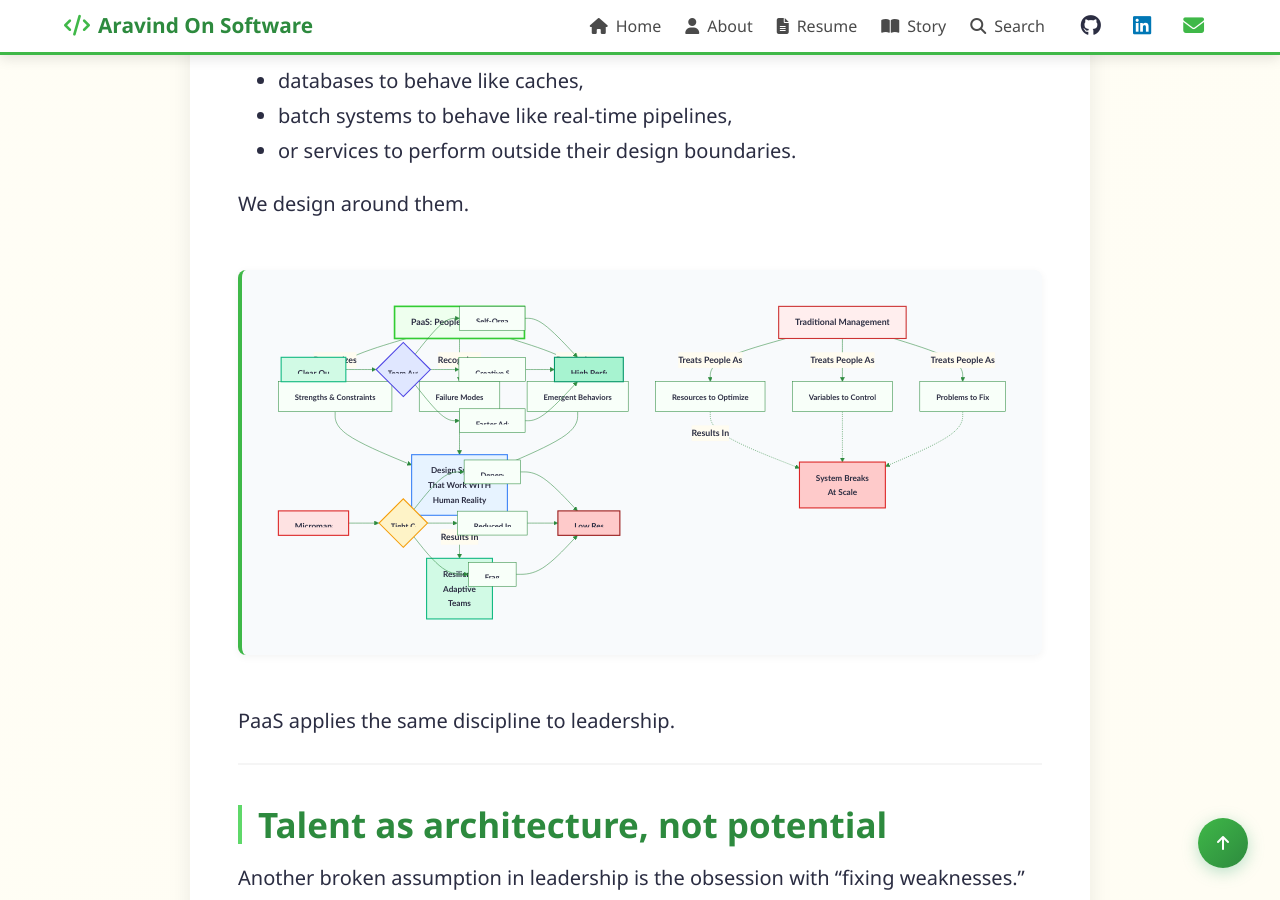
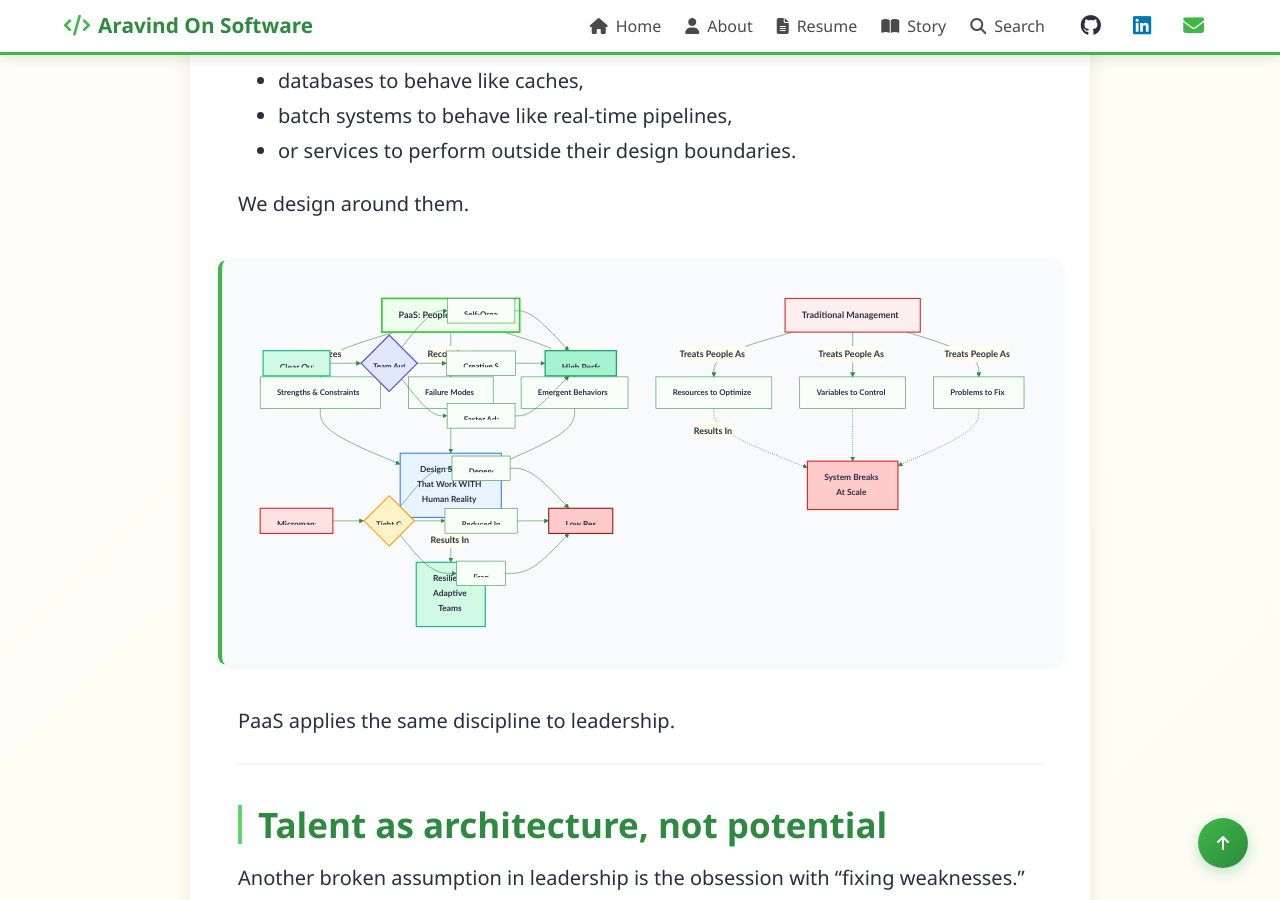
Before and after one commit to aravind666/aravind666.github.io, a Jekyll site: the page built from _posts/2026-02-06-people-as-a-system-intro.md, in a window 1280 px wide and 900 px high, scrolled down 2223 px. Built offline with Jekyll 4.4.1, drawn with Linux system fonts in a browser that asks for light colours.

Commit message:
Update image scale

```diff
--- a/_posts/2026-02-06-people-as-a-system-intro.md
+++ b/_posts/2026-02-06-people-as-a-system-intro.md
@@ -63,7 +63,7 @@ In engineering, we don’t demand:
 We design around them.
 
 
-<div class="mermaid" style="background: #f8fafc; padding: 2rem; border-radius: 8px; margin: 3rem 0;">
+<div class="mermaid" style="background: #f8fafc; padding: 2rem; border-radius: 8px; margin: 3rem 0; transform: scale(1.05); transform-origin: center;">
 graph TB
     A[Traditional Management] -->|Treats People As| B[Resources to Optimize]
     A -->|Treats People As| C[Variables to Control]
@@ -209,7 +209,7 @@ When outcomes are clear, people self-organize.
 When constraints are sane, creativity emerges.
 
 
-<div class="mermaid" style="background: #f8fafc; padding: 2rem; border-radius: 8px; margin: 3rem auto; max-width: 100%;">
+<div class="mermaid" style="background: #f8fafc; padding: 2rem; border-radius: 8px; margin: 3rem auto; max-width: 100%; transform: scale(1.05); transform-origin: center;">
 flowchart LR
     A[Clear Outcomes] --> B{Team Autonomy}
     B --> C[Self-Organization]
```
